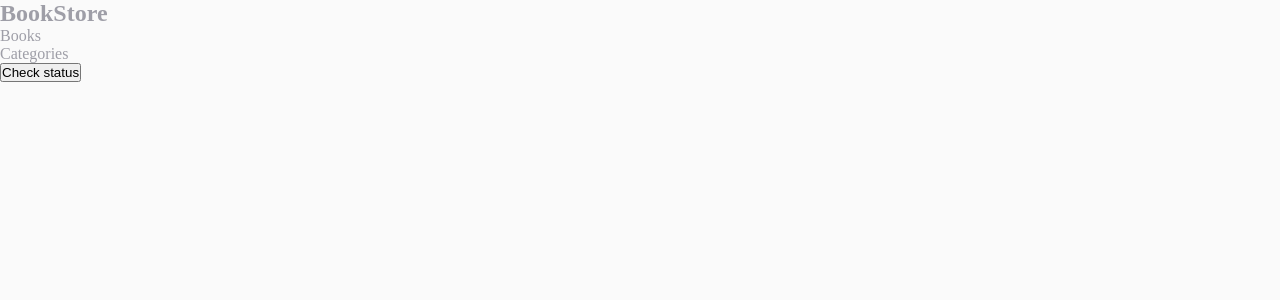
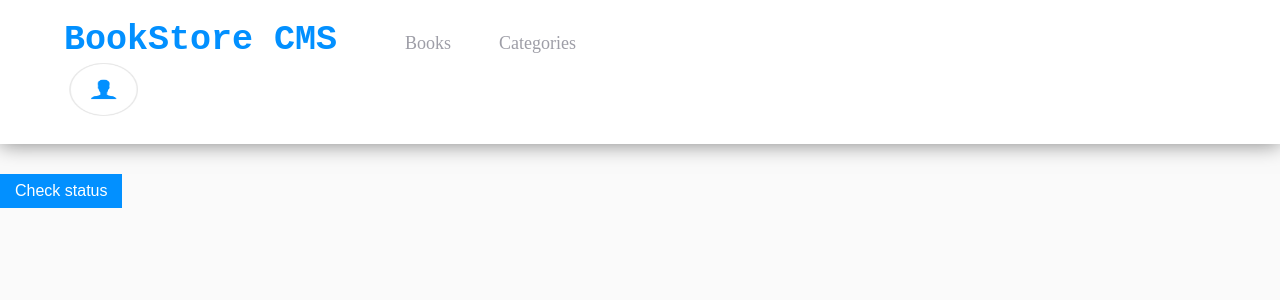
Before and after one commit to Therealadetunji/React-Book-Store, a React (Create React App) app: page /Categories in a window 1280 px wide. Shown: the top 300 px of the page. Built offline with nearby package versions, Linux system fonts and the light colour scheme.

Commit message:
the styling for the app has been applied

```diff
--- a/package.json
+++ b/package.json
@@ -7,6 +7,7 @@
     "@testing-library/jest-dom": "^5.16.5",
     "@testing-library/react": "^13.3.0",
     "@testing-library/user-event": "^13.5.0",
+    "antd": "^4.22.8",
     "axios": "^0.27.2",
     "randomstring": "^1.2.2",
     "react": "^18.2.0",
--- a/src/components/Navbar.js
+++ b/src/components/Navbar.js
@@ -1,7 +1,7 @@
 import { Link } from 'react-router-dom';
 import React from 'react';
-// import './styles/Nav.css';
-// import login from '../images/login.png';
+import './styling/Navbar.css';
+import login from '../profile-image/login.png';
 
 const Navigation = () => {
   const navStyle = {
@@ -12,7 +12,7 @@ const Navigation = () => {
   return (
     <nav>
       <Link to="/" style={navStyle}>
-        <h1 className="flex-left">BookStore</h1>
+        <h1 className="flex-left">BookStore CMS</h1>
       </Link>
       <ul className="nav-links">
         <Link style={navStyle} to="/books">
@@ -23,9 +23,9 @@ const Navigation = () => {
         </Link>
       </ul>
       <div className="login">
-        {/* <Link to="/" style={navStyle}>
+        <Link to="/" style={navStyle}>
           <img src={login} alt="Book. logo" />
-        </Link> */}
+        </Link>
       </div>
     </nav>
   );
--- a/src/components/allBooks.js
+++ b/src/components/allBooks.js
@@ -3,7 +3,6 @@ import { useEffect } from 'react';
 import { fetchBooks } from '../redux/Books/Books';
 import '../App.css';
 import Book from './eachBook';
-import Navigation from './Navbar';
 
 const Books = () => {
   const books = useSelector((state) => state.books);
@@ -16,7 +15,6 @@ const Books = () => {
     return (
       <ul>
         {books[0].map((book) => <Book key={book.item_id} book={book} />)}
-        <Navigation />
       </ul>
     );
   }
--- a/src/components/displayCategories.js
+++ b/src/components/displayCategories.js
@@ -1,6 +1,6 @@
 import React from 'react';
 import { useDispatch, useSelector } from 'react-redux';
-// import './styles/Categories.css';
+import './styling/displayCategories.css';
 import { checkStatus } from '../redux/Categories/Categories';
 
 const Categories = () => {
--- a/src/components/eachBook.js
+++ b/src/components/eachBook.js
@@ -1,6 +1,6 @@
-// import './styles/Book.css';
+import './styling/eachBook.css'
 import { useDispatch } from 'react-redux';
-// import { Progress } from 'antd';
+import { Progress } from 'antd';
 import { removeBook } from '../redux/Books/Books';
 
 const Book = ({ book }) => {
@@ -41,7 +41,7 @@ const Book = ({ book }) => {
         </div>
         <div className="completed">
           <span className="oval circular-chart">
-            {/* <Progress
+            <Progress
               type="circle"
               width={80}
               format={() => ''}
@@ -51,8 +51,7 @@ const Book = ({ book }) => {
               }}
               trailColor="#e8e8e8"
               percent={book.completed}
-            /> */}
-
+            />
           </span>
 
           <div className="percent">
--- a/src/components/inputForm.js
+++ b/src/components/inputForm.js
@@ -1,6 +1,6 @@
 /* eslint-disable implicit-arrow-linebreak */
 import React from 'react';
-import './styles/Form.css';
+import './styling/inputForm.css'
 import { useDispatch } from 'react-redux';
 import { v4 as uuidv4 } from 'uuid';
 import { postBook } from '../redux/books/books';
--- /dev/null
+++ b/src/components/styling/Navbar.css
@@ -0,0 +1,54 @@
+nav {
+  padding: 20px 5%;
+  box-shadow: 0 0 20px rgba(7, 7, 7, 0.5);
+  background: #fff;
+  position: -webkit-sticky;
+  position: sticky;
+  top: 0;
+  z-index: 10;
+  color: #000;
+  display: flex;
+  justify-content: space-between;
+  align-items: baseline;
+  flex-wrap: wrap;
+}
+
+.flex-left {
+  flex: 1;
+  color: #0290ff;
+  font-weight: bold;
+  font-size: 35px;
+  font-family: "Courier New", Courier, monospace;
+}
+
+.nav-links {
+  display: flex;
+  justify-content: flex-start;
+  margin-right: 40rem;
+  color: #9e9ea7;
+  list-style: none;
+  font-size: 18px;
+  gap: 3rem;
+}
+
+.login {
+  display: flex;
+  align-self: flex-end;
+}
+
+.login img {
+  width: 80px;
+  height: 60px;
+}
+
+@media (max-width: 375px) {
+  nav {
+    display: flex;
+    flex-direction: column;
+    justify-content: flex-start;
+  }
+
+  .login {
+    justify-self: flex-start;
+  }
+}
--- /dev/null
+++ b/src/components/styling/displayCategories.css
@@ -0,0 +1,16 @@
+.categories-btn {
+  padding: 8px 15px;
+  border: none;
+  outline: none;
+  background-color: #0290ff;
+  cursor: pointer;
+  color: #fff;
+  font-size: 16px;
+}
+
+.categoryStatus {
+  font-size: 20px;
+  margin: 5px 0;
+  padding: 10px;
+  padding-left: 0%;
+}
--- /dev/null
+++ b/src/components/styling/eachBook.css
@@ -0,0 +1,123 @@
+* {
+  padding: 0%;
+  margin: 0%;
+  box-sizing: border-box;
+}
+
+.bookList {
+  list-style: none;
+  padding: 10px;
+  background-color: #fff;
+  display: flex;
+  justify-content: flex-start;
+  align-items: center;
+  width: 100%;
+  margin: 1rem auto;
+  border-radius: 1rem;
+  gap: 10rem;
+}
+
+.completed {
+  display: flex;
+  justify-content: flex-start;
+  align-items: center;
+  gap: 1.5rem;
+}
+
+.percent {
+  display: grid;
+  grid-template-columns: 1fr;
+}
+
+.chapter {
+  display: grid;
+  grid-template-columns: 1fr;
+  gap: 0.5rem;
+  padding-left: 15%;
+  border-left: 1px solid darkgray;
+}
+
+.update-progress-btn {
+  padding: 0.5rem 1.5rem;
+  background-color: #0290ff;
+  outline: none;
+  border: none;
+  color: #fff;
+  margin-top: 1.5rem;
+}
+
+.current-chapter {
+  color: #acacac;
+  text-transform: uppercase;
+  font-size: 15px;
+}
+
+.chpater-number {
+  color: #6b6b6b;
+}
+
+.actual-percent {
+  color: #121212;
+  font-size: 25px;
+  font-weight: bold;
+}
+
+.completed-text {
+  color: #121212;
+}
+
+.bookItem {
+  display: flex;
+  flex-direction: column;
+  flex-wrap: wrap;
+  gap: 0.3rem;
+}
+
+.bookItem h3 {
+  color: #121212;
+  font-size: 25px;
+}
+
+.bookItem small {
+  color: #9fc1de;
+}
+
+.btn-collection {
+  margin-top: 1rem;
+  display: flex;
+  justify-content: flex-start;
+  flex: 1;
+  padding: 0.5rem 0;
+}
+
+.btn-collection button {
+  outline: none;
+  border: none;
+  color: #689ecb;
+  padding: 0.5rem 1rem;
+  font-size: 15px;
+  margin-right: 0.5rem;
+  border-right: 2px solid #f0eff0;
+}
+
+.BookCategory {
+  color: #888;
+  font-size: 20px;
+}
+
+@media (max-width: 600px) {
+  .bookList {
+    display: flex;
+    flex-direction: column;
+    padding: 10px;
+    padding-left: 0%;
+  }
+
+  .delete-btn {
+    width: 40%;
+  }
+
+  .chapter .current-chapter {
+    margin-top: 1rem;
+  }
+}
```
Also changed, not shown: src/components/styling/inputForm.css (added, +64 -0 lines), src/profile-image/login.png (added), 1 other file (tests, documents, lock files or other folders).
